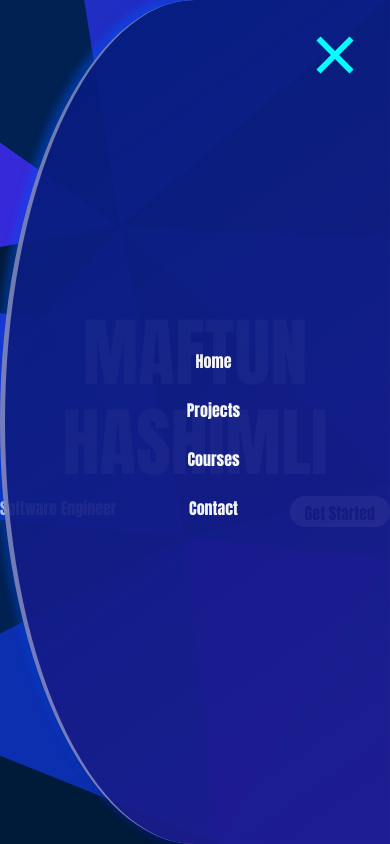
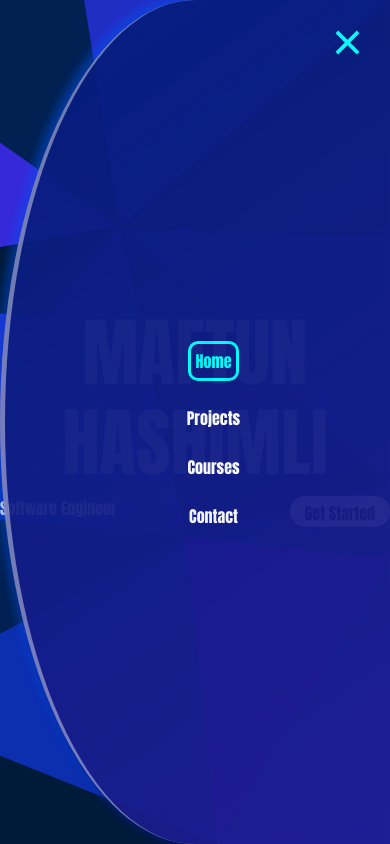
Before and after one commit to MeftunH/portfolio-v1, a React (Create React App) app: page / in a window 390 px wide. Built offline with nearby package versions, Linux system fonts and the light colour scheme; a web font is replaced by a local one.

Commit message:
set active class styling

```diff
--- a/src/stylesheets/header-footer.css
+++ b/src/stylesheets/header-footer.css
@@ -52,6 +52,17 @@ ul a {
   text-decoration: none;
 }
 
+.active{
+    border: 3px solid cyan;
+    padding: 5px;
+    border-radius: 10px;
+}
+
+.active a{
+    color: cyan;
+    font-weight: bold;
+
+}
 @media(max-width:750px){
     .show-header {
         color: white;
@@ -88,4 +99,8 @@ ul a {
         width: 0;
         transition: all 0s;
       }
+      .menu-icon {
+        color: aqua;
+        font-size: 45px;
+      }
 }
```
